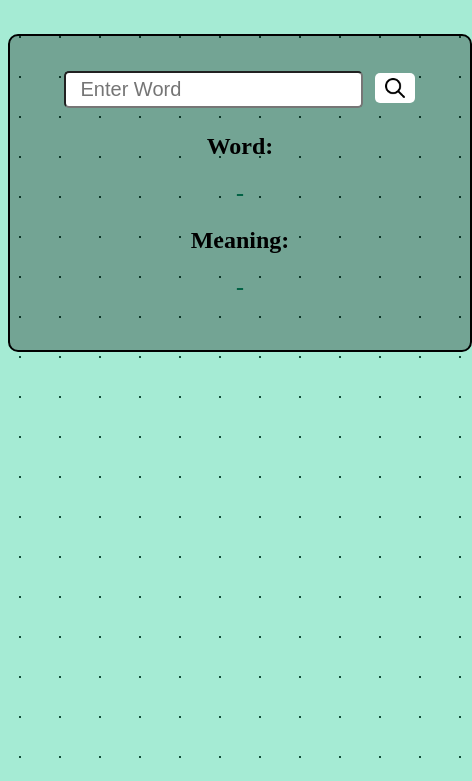
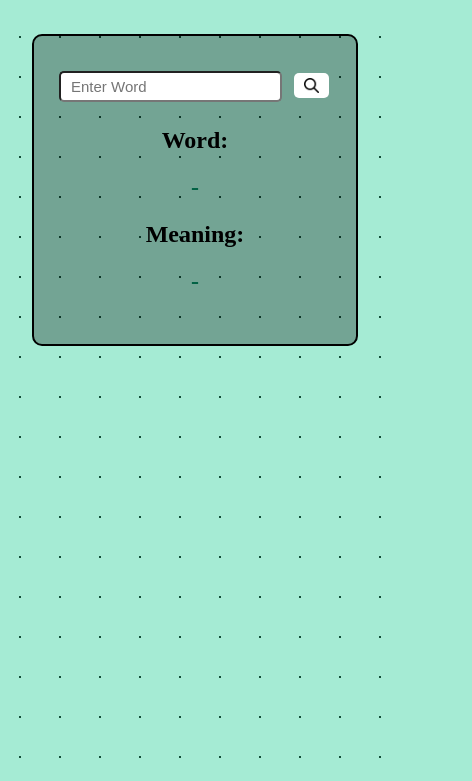
Before and after one commit to PurviMurkute/mini-dictionary, a plain HTML site: page index.html in a window 390 px wide. Shown: the part 63-844 px from the top of the page, 472 px wide, since content can reach past the window. Drawn offline with Linux system fonts and the light colour scheme.

Commit message:
file updated

```diff
--- a/dictionary.css
+++ b/dictionary.css
@@ -14,7 +14,7 @@ body{
     display: block;
     margin: 50px auto;
     background-color: rgb(0, 0, 0, 0.3);
-    width: 400px;
+    width: 30%;
 }
 .searchBox-container{
     display: flex;
@@ -42,3 +42,17 @@ body{
 #meaning{
     text-align: center;
 }
+
+@media screen and (max-width: 600px){
+    .container{
+        width: 70%;
+    }
+    .search-box{
+        font-size: 15px;
+        padding: 5px 10px;
+    }
+    .search-icon{
+        width: 15px;
+        height: 15px;
+    }
+}
--- a/dictionary.js
+++ b/dictionary.js
@@ -34,7 +34,7 @@ function displayMeaning(){
     displayWord.innerText = word;
     const displayMeaning = document.getElementById("display-meaning");
     if(word === ""){
-        displayMeaning.innerText = "Please First Type Word";
+        displayWord.innerText = "Please First Type Word";
     }else if(meaning){
         displayMeaning.innerText = meaning;
     }else{
```
